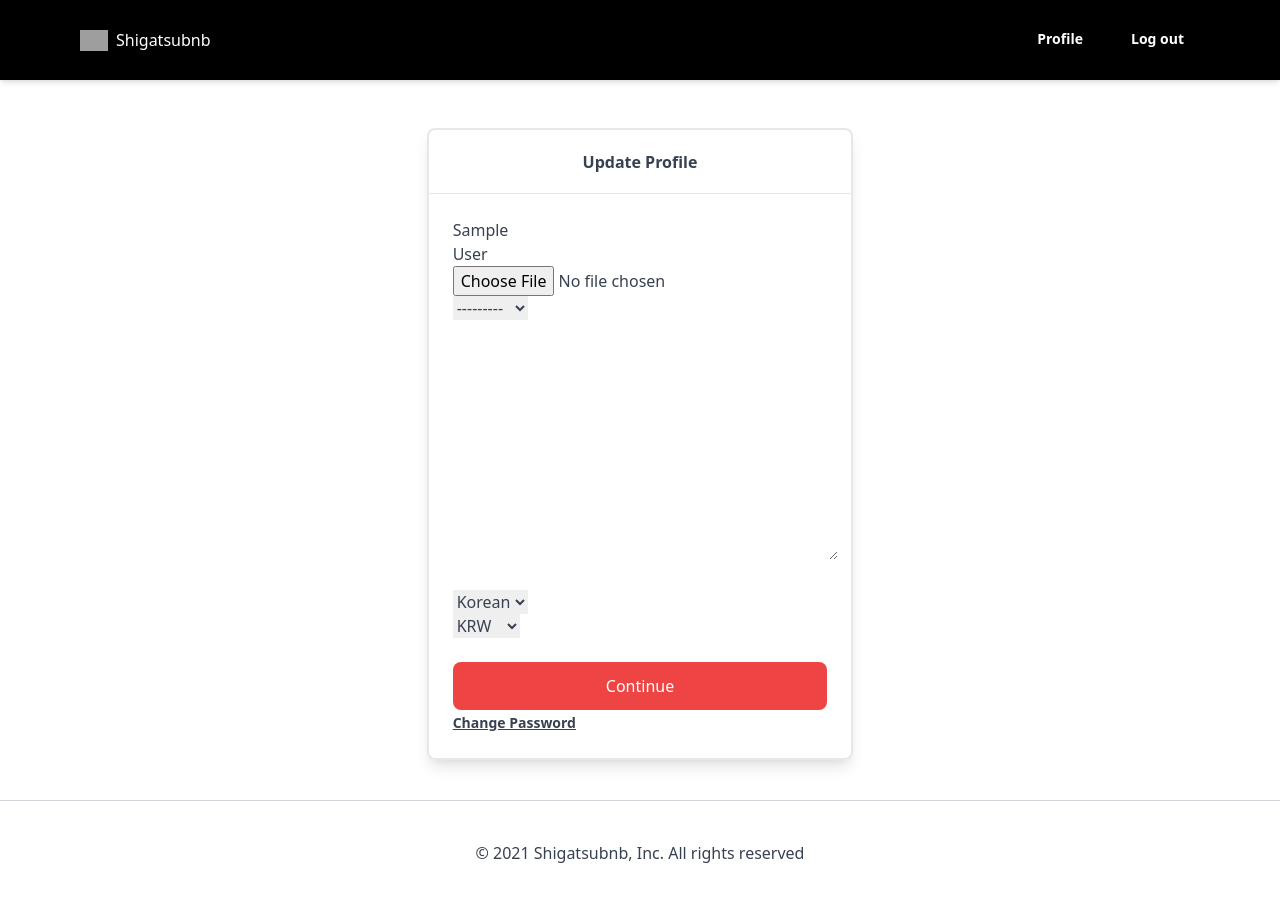
After one commit to ShigatsuEl/shigatsubnb-clone, a Django app: page /users/update-profile/ in a window 1280 px wide. The commit adds this page. Run offline with Django 3.2, Linux system fonts and the light colour scheme; the visitor is signed in with stand-in values (Sample User, id 1); style sheets or scripts are compiled from the project's sources; some libraries are stand-ins or nearby versions; grey boxes are pictures that could not be loaded.

Commit message:
122.Update Profile

```diff
--- /dev/null
+++ b/templates/users/update-profile.html
@@ -0,0 +1,26 @@
+{% extends "base.html" %}
+
+{% block page_title %}
+
+    Update Profile
+
+{% endblock page_title %}
+
+{% block search-bar %}
+{% endblock search-bar %}
+
+{% block content %}
+
+    <div class="flex flex-col items-center mt-32 mx-auto mb-10 border-2 rounded-lg xl:w-1/3 lg:w-2/5 md:w-2/5 sm:w-4/5  shadow-lg">
+        <h3 class="flex justify-center items-center border-b w-full h-16 text-base font-extrabold">Update Profile</h3>
+        <div class="p-6 w-full">
+            {% include "mixins/auth/form.html" with form=form %}
+
+            <div>
+                <span><a class="font-bold text-sm underline" href="{% url "users:signup" %}">Change Password</a></span>
+            </div>
+
+        </div>
+    </div>
+
+{% endblock content %}
--- a/templates/users/user_detail.html
+++ b/templates/users/user_detail.html
@@ -22,7 +22,7 @@
             </div>
             <span class="mb-3">{{user_obj.bio}}</span>
             {% if user == user_obj %}
-                <a class="btn-link" href="#">Edit Profile</a>
+                <a class="btn-link" href="{% url "users:update" %}">Edit Profile</a>
             {% endif %}
         </div>
 
--- a/users/urls.py
+++ b/users/urls.py
@@ -4,13 +4,16 @@ from . import views
 app_name = "users"
 
 urlpatterns = [
-    path("login", views.LoginView.as_view(), name="login"),
-    path("login/github", views.github_login, name="github-login"),
-    path("login/github/callback", views.github_callback, name="github-callback"),
-    path("login/kakao", views.kakao_login, name="kakao-login"),
-    path("login/kakao/callback", views.kakao_callback, name="kakao-callback"),
-    path("logout", views.logout_view, name="logout"),
-    path("signup", views.SignUpView.as_view(), name="signup"),
-    path("verify/<str:key>", views.complete_verification, name="complete-verification"),
+    path("login/", views.LoginView.as_view(), name="login"),
+    path("login/github/", views.github_login, name="github-login"),
+    path("login/github/callback/", views.github_callback, name="github-callback"),
+    path("login/kakao/", views.kakao_login, name="kakao-login"),
+    path("login/kakao/callback/", views.kakao_callback, name="kakao-callback"),
+    path("logout/", views.logout_view, name="logout"),
+    path("signup/", views.SignUpView.as_view(), name="signup"),
+    path(
+        "verify/<str:key>/", views.complete_verification, name="complete-verification"
+    ),
+    path("update-profile/", views.UpdateProfileView.as_view(), name="update"),
     path("<int:pk>/", views.UserProfileView.as_view(), name="profile"),
 ]
--- a/users/views.py
+++ b/users/views.py
@@ -1,6 +1,6 @@
 import os
 import requests
-from django.views.generic import FormView, DetailView
+from django.views.generic import FormView, DetailView, UpdateView
 from django.urls import reverse_lazy, reverse
 from django.shortcuts import redirect
 from django.contrib.auth import authenticate, login, logout
@@ -231,7 +231,7 @@ def kakao_callback(request):
 
 class UserProfileView(DetailView):
 
-    """ UserProfileView Definition """
+    """ UserProfile View Definition """
 
     model = models.User
     # DetailView는 문제점이 하나 있는데 로그인한 유저를 기억하지 못하고 뷰에서 찾았던 user object를 가리키게 된다
@@ -244,3 +244,24 @@ class UserProfileView(DetailView):
         context = super().get_context_data(**kwargs)
         context["hello"] = "Hello!"
         return context
+
+
+class UpdateProfileView(UpdateView):
+
+    """ UpdateProfile View Definition """
+
+    model = models.User
+    template_name = "users/update-profile.html"
+    fields = (
+        "first_name",
+        "last_name",
+        "avatar",
+        "gender",
+        "bio",
+        "birthdate",
+        "language",
+        "currency",
+    )
+
+    def get_object(self, queryset=None):
+        return self.request.user
```
